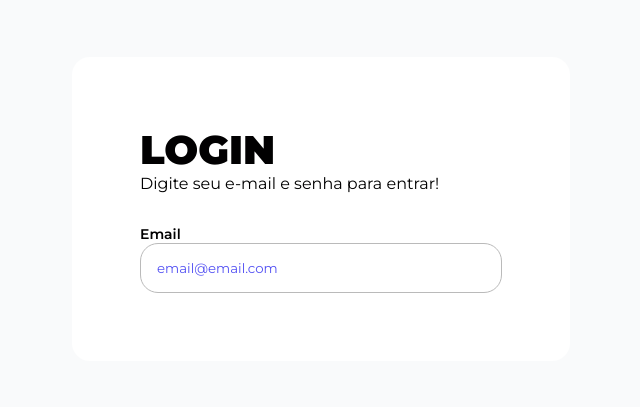
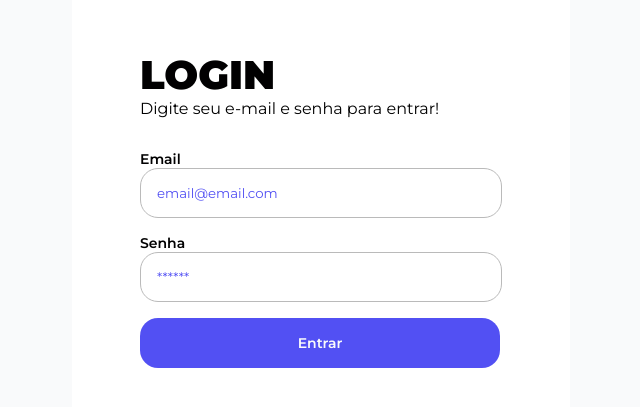
Before and after one commit to reisArthur2602/helpdev, a React (Vite) app: page / in a window 1280 px wide. Shown: the part 191-598 px from the top of the page, without its empty margins (319-959 px from the left). Built offline with nearby package versions, Linux system fonts and the light colour scheme.

Commit message:
feat: criar componente ButtonSubmit

```diff
--- a/src/pages/signin/SignIn.jsx
+++ b/src/pages/signin/SignIn.jsx
@@ -2,7 +2,7 @@ import React from 'react';
 import * as S from './styles';
 
 import { LayoutSign } from '../../shared/layout';
-import { TextField } from '../../shared/components';
+import { TextField , ButtonSubmit} from '../../shared/components';
 
 export const SignIn = () => {
   return (
@@ -14,9 +14,21 @@ export const SignIn = () => {
       </div>
 
       {/* form */}
-      <form>
-        <TextField label="Email" placeholder="email@email.com" type="text" name="email" />
-      </form>
+      <S.Form>
+        <TextField
+          label="Email"
+          placeholder="email@email.com"
+          type="text"
+          name="email"
+        />
+        <TextField
+          label="Senha"
+          placeholder="******"
+          type="password"
+          name="password"
+        />
+        <ButtonSubmit>Entrar</ButtonSubmit>
+      </S.Form>
       {/* link */}
     </LayoutSign>
   );
--- a/src/pages/signin/styles.jsx
+++ b/src/pages/signin/styles.jsx
@@ -5,3 +5,9 @@ export const H1 = styled.h1`
   font-weight: var(--black);
   text-transform: uppercase;
 `;
+export const Form = styled.form`
+display: flex;
+flex-direction: column;
+gap: 1rem;
+
+`
--- /dev/null
+++ b/src/shared/components/button-submit/ButtonSubmit.jsx
@@ -0,0 +1,6 @@
+import React from 'react';
+import * as S from './styles';
+
+export const ButtonSubmit = ({ children }) => {
+  return <S.Button>{children}</S.Button>;
+};
--- /dev/null
+++ b/src/shared/components/button-submit/styles.jsx
@@ -0,0 +1,12 @@
+import styled from 'styled-components';
+
+export const Button = styled.button`
+  max-width: 22.5rem;
+  width: 100%;
+  padding-block: 1rem;
+  background-color: var(--purple);
+  font-size: 0.875rem;
+  font-weight: var(--semibold);
+  color: var(--light-grey-100);
+  border-radius: var(--rounded-200);
+`;
--- a/src/shared/components/index.js
+++ b/src/shared/components/index.js
@@ -1 +1,2 @@
 export * from './textfield/TextField';
+export * from './button-submit/ButtonSubmit';
```
